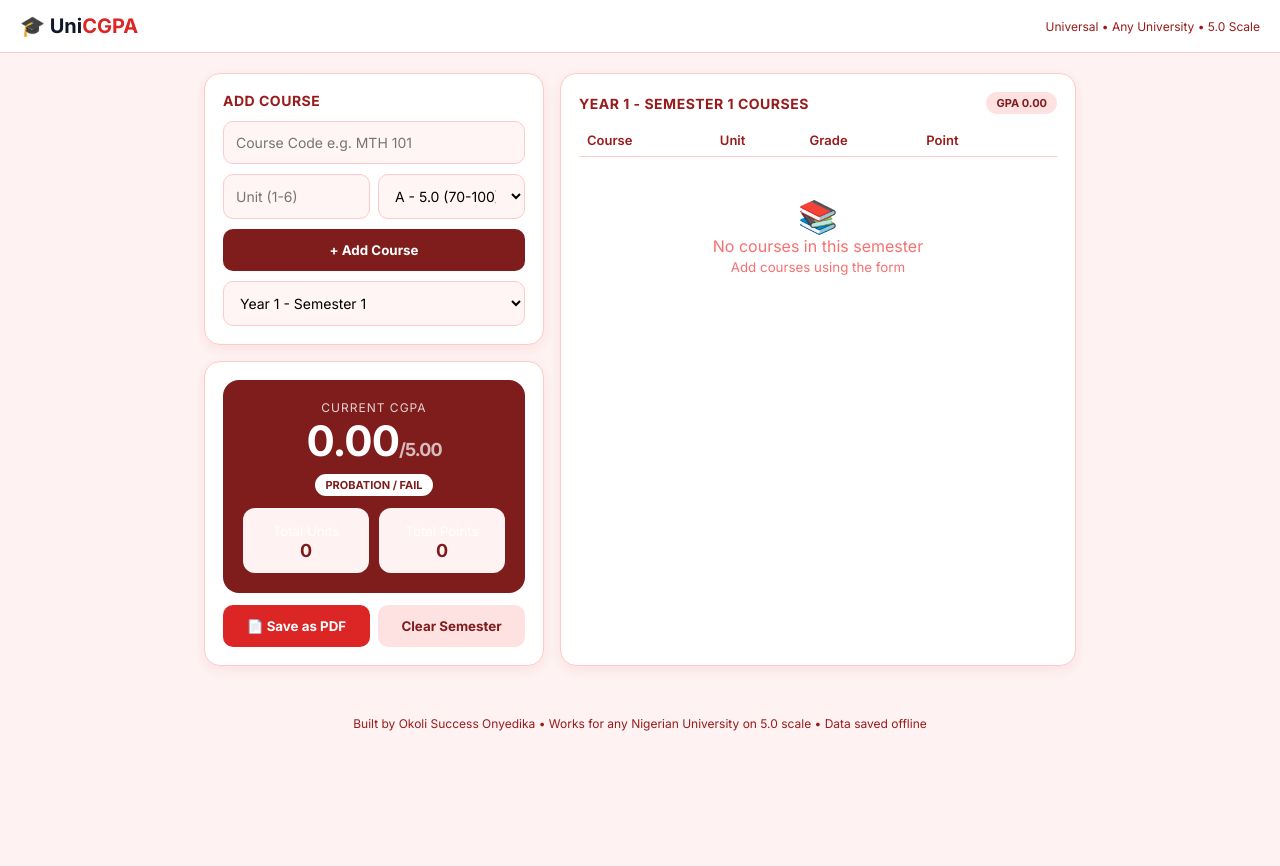
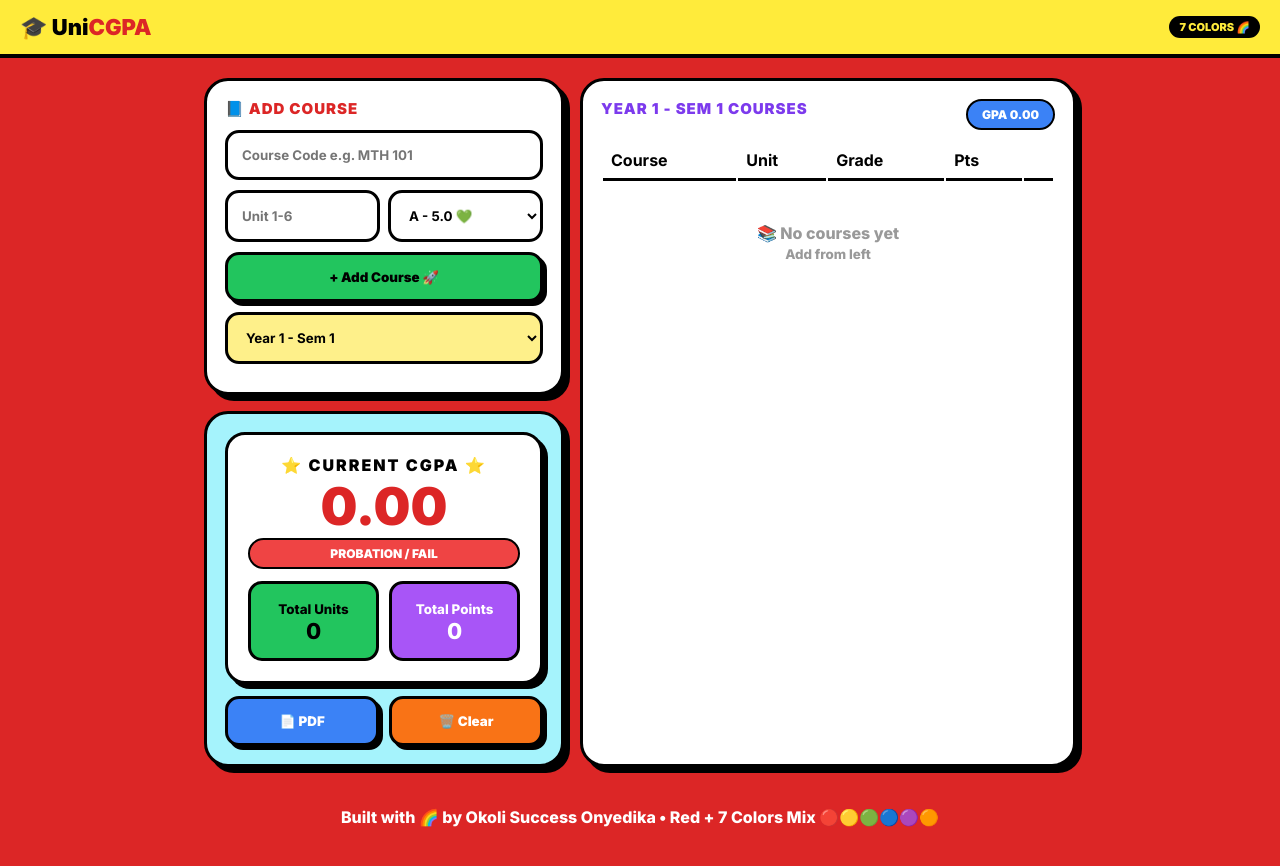
Before and after one commit to okoliugbomatics/CGPA-Calculator, a plain HTML site: page index.html in a window 1280 px wide. Before the commit the page ends 800 px from the top, so only its background shows below. Drawn offline with Linux system fonts and the light colour scheme.

Commit message:
Update index.html

```diff
--- a/index.html
+++ b/index.html
@@ -6,162 +6,118 @@
 <title>UniCGPA - Universal CGPA Calculator</title>
 <link rel="manifest" href="manifest.json">
 <meta name="theme-color" content="#dc2626">
-<link rel="apple-touch-icon" href="https://cdn-icons-png.flaticon.com/512/2232/2232688.png">
-<link href="https://fonts.googleapis.com/css2?family=Inter:wght@400;600;700&display=swap" rel="stylesheet">
+<link href="https://fonts.googleapis.com/css2?family=Inter:wght@700;800;900&display=swap" rel="stylesheet">
 <style>
 *{margin:0;padding:0;box-sizing:border-box;font-family:'Inter',sans-serif}
-body{background:#fef2f2;color:#0f172a;min-height:100vh}
-header{background:#fff;border-bottom:1px solid #fecaca;padding:14px 20px;display:flex;justify-content:space-between;align-items:center;position:sticky;top:0;z-index:10}
-.logo{font-weight:800;font-size:20px}.logo span{color:#dc2626}
-.container{max-width:900px;margin:20px auto;padding:0 14px;display:grid;grid-template-columns:1fr;gap:16px}
-@media(min-width:768px){.container{grid-template-columns:340px 1fr}}
-.card{background:#fff;border:1px solid #fecaca;border-radius:16px;padding:18px;box-shadow:0 4px 12px rgba(220,38,38,0.08)}
-.h{font-weight:700;font-size:14px;margin-bottom:12px;letter-spacing:.5px;text-transform:uppercase;color:#991b1b}
-input,select{width:100%;padding:12px;border:1px solid #fecaca;border-radius:10px;background:#fff5f5;margin-bottom:10px;outline:none;font-size:14px}
-input:focus,select:focus{border-color:#dc2626;background:#fff}
-.btn{width:100%;padding:13px;border:none;border-radius:10px;font-weight:700;cursor:pointer;transition:.2s}
-.btn-p{background:#7f1d1d;color:#fff}.btn-p:active{transform:scale(.98)}
-.btn-g{background:#dc2626;color:#fff}
-.badge{display:inline-flex;padding:4px 10px;border-radius:20px;font-size:11px;font-weight:700;background:#fee2e2;color:#7f1d1d}
-.resultBig{background:#7f1d1d;color:#fff;border-radius:16px;padding:20px;text-align:center}
-.gpaNum{font-size:42px;font-weight:800;letter-spacing:-1px}
-.gpaNum small{font-size:18px;opacity:.7}
-table{width:100%;border-collapse:collapse;margin-top:10px;font-size:13px}
-th{text-align:left;color:#991b1b;font-weight:600;padding:8px;border-bottom:1px solid #fecaca}
-td{padding:10px 8px;border-bottom:1px solid #fef2f2}
-.del{color:#dc2626;background:none;border:none;font-weight:700;cursor:pointer}
+body{background:#dc2626;min-height:100vh;padding-bottom:20px}
+header{background:#ffeb3b;border-bottom:4px solid #000;padding:14px 20px;display:flex;justify-content:space-between;align-items:center}
+.logo{font-weight:900;font-size:22px;color:#000}.logo span{color:#dc2626}
+.container{max-width:900px;margin:20px auto;padding:0 14px;display:grid;gap:16px}
+@media(min-width:768px){.container{grid-template-columns:360px 1fr}}
+.card{border:3px solid #000;border-radius:24px;padding:18px;box-shadow:6px 6px 0 #000}
+.card1{background:#ffffff}
+.card2{background:#a5f3fc}
+.card3{background:#fef08a}
+.card4{background:#ffffff}
+.h{font-weight:900;font-size:15px;margin-bottom:12px;text-transform:uppercase;letter-spacing:1px}
+.h1{color:#dc2626}.h2{color:#000}.h3{color:#7c3aed}
+input,select{width:100%;padding:14px;border:3px solid #000;border-radius:14px;background:#fff;margin-bottom:10px;font-weight:700;outline:none}
+.btn{width:100%;padding:14px;border:3px solid #000;border-radius:14px;font-weight:900;cursor:pointer;box-shadow:4px 4px 0 #000;transition:.1s}
+.btn:active{transform:translate(2px,2px);box-shadow:2px 2px 0 #000}
+.btn-add{background:#22c55e;color:#000}
+.btn-pdf{background:#3b82f6;color:#fff}
+.btn-clear{background:#f97316;color:#fff}
+.badge{padding:6px 14px;border-radius:20px;font-weight:900;border:2px solid #000;font-size:12px}
+.badge-red{background:#ef4444;color:#fff}
+.badge-blue{background:#3b82f6;color:#fff}
+.resultBig{background:#fff;border:3px solid #000;border-radius:20px;padding:20px;text-align:center;box-shadow:5px 5px 0 #000}
+.gpaNum{font-size:52px;font-weight:900;color:#dc2626}
 .stats{display:grid;grid-template-columns:1fr 1fr;gap:10px;margin-top:12px}
-.stat{background:#fef2f2;padding:12px;border-radius:12px}
-.stat b{font-size:18px;display:block;color:#7f1d1d}
-.footer{text-align:center;padding:30px;color:#991b1b;font-size:12px}
+.stat{padding:14px;border-radius:14px;border:3px solid #000;font-weight:800;text-align:center}
+.stat1{background:#22c55e;color:#000}.stat2{background:#a855f7;color:#fff}
+table{width:100%;margin-top:10px;font-weight:700}
+th{color:#000;text-align:left;padding:8px;border-bottom:3px solid #000}
+td{padding:10px 8px;border-bottom:2px solid #eee}
+.del{background:#ef4444;color:#fff;border:2px solid #000;border-radius:8px;padding:4px 10px;font-weight:900;cursor:pointer}
+.footer{text-align:center;padding:20px;color:#fff;font-weight:800}
 </style>
 </head>
 <body>
 <header>
 <div class="logo">🎓 Uni<span>CGPA</span></div>
-<div style="font-size:12px;color:#991b1b">Universal • Any University • 5.0 Scale</div>
+<div style="background:#000;color:#ffeb3b;padding:4px 10px;border-radius:20px;font-size:11px;font-weight:900">7 COLORS 🌈</div>
 </header>
 
 <div class="container">
 <div>
-<div class="card">
-<div class="h">Add Course</div>
+<div class="card card1">
+<div class="h h1">📘 ADD COURSE</div>
 <input id="cName" placeholder="Course Code e.g. MTH 101">
 <div style="display:grid;grid-template-columns:1fr 1fr;gap:8px">
-<input id="cUnit" type="number" min="1" max="6" placeholder="Unit (1-6)">
+<input id="cUnit" type="number" placeholder="Unit 1-6">
 <select id="cGrade">
-<option value="5">A - 5.0 (70-100)</option>
-<option value="4">B - 4.0 (60-69)</option>
-<option value="3">C - 3.0 (50-59)</option>
-<option value="2">D - 2.0 (45-49)</option>
-<option value="1">E - 1.0 (40-44)</option>
-<option value="0">F - 0.0 (0-39)</option>
+<option value="5">A - 5.0 💚</option>
+<option value="4">B - 4.0 💙</option>
+<option value="3">C - 3.0 💛</option>
+<option value="2">D - 2.0 🧡</option>
+<option value="1">E - 1.0 🤎</option>
+<option value="0">F - 0.0 ❤️</option>
 </select>
 </div>
-<button class="btn btn-p" onclick="add()">+ Add Course</button>
-<div style="margin-top:10px;display:flex;gap:8px">
-<select id="semSel" onchange="switchSem()" style="margin:0">
-<option value="Y1S1">Year 1 - Semester 1</option>
-<option value="Y1S2">Year 1 - Semester 2</option>
-<option value="Y2S1">Year 2 - Semester 1</option>
-<option value="Y2S2">Year 2 - Semester 2</option>
-<option value="Y3S1">Year 3 - Semester 1</option>
-<option value="Y3S2">Year 3 - Semester 2</option>
-<option value="Y4S1">Year 4 - Semester 1</option>
-<option value="Y4S2">Year 4 - Semester 2</option>
-<option value="Y5S1">Year 5 - Semester 1</option>
-<option value="Y5S2">Year 5 - Semester 2</option>
+<button class="btn btn-add" onclick="add()">+ Add Course 🚀</button>
+<select id="semSel" onchange="switchSem()" style="margin-top:10px;background:#fef08a">
+<option value="Y1S1">Year 1 - Sem 1</option>
+<option value="Y1S2">Year 1 - Sem 2</option>
+<option value="Y2S1">Year 2 - Sem 1</option>
+<option value="Y2S2">Year 2 - Sem 2</option>
+<option value="Y3S1">Year 3 - Sem 1</option>
+<option value="Y3S2">Year 3 - Sem 2</option>
+<option value="Y4S1">Year 4 - Sem 1</option>
+<option value="Y4S2">Year 4 - Sem 2</option>
 </select>
 </div>
-</div>
 
-<div class="card" style="margin-top:16px">
-<div class="resultBig" id="resultBox">
-<div style="opacity:.8;font-size:12px;letter-spacing:1px">CURRENT CGPA</div>
+<div class="card card2" style="margin-top:16px">
+<div class="resultBig">
+<div style="font-weight:900;color:#000;letter-spacing:2px">⭐ CURRENT CGPA ⭐</div>
 <div class="gpaNum" id="cgpa">0.00</div>
-<div id="class" class="badge" style="margin-top:8px;background:#fff;color:#7f1d1d">Add courses to calculate</div>
+<div id="class" class="badge badge-red">Add courses</div>
 <div class="stats">
-<div class="stat"><small>Total Units</small><b id="tUnits">0</b></div>
-<div class="stat"><small>Total Points</small><b id="tPoints">0</b></div>
+<div class="stat stat1"><small>Total Units</small><div style="font-size:22px" id="tUnits">0</div></div>
+<div class="stat stat2"><small>Total Points</small><div style="font-size:22px" id="tPoints">0</div></div>
 </div>
 </div>
-<div style="margin-top:12px;display:grid;grid-template-columns:1fr 1fr;gap:8px">
-<button class="btn btn-g" onclick="window.print()">📄 Save as PDF</button>
-<button class="btn" style="background:#fee2e2;color:#7f1d1d" onclick="clearAll()">Clear Semester</button>
+<div style="display:grid;grid-template-columns:1fr 1fr;gap:10px;margin-top:12px">
+<button class="btn btn-pdf" onclick="window.print()">📄 PDF</button>
+<button class="btn btn-clear" onclick="clearAll()">🗑️ Clear</button>
 </div>
 </div>
 </div>
 
-<div class="card">
-<div style="display:flex;justify-content:space-between;align-items:center">
-<div class="h" style="margin:0" id="semTitle">Year 1 - Semester 1 Courses</div>
-<div class="badge" id="gpaBadge">GPA 0.00</div>
+<div class="card card4">
+<div style="display:flex;justify-content:space-between">
+<div class="h h3" id="semTitle">Year 1 - Sem 1 Courses</div>
+<div class="badge badge-blue" id="gpaBadge">GPA 0.00</div>
 </div>
-<div style="overflow:auto">
-<table id="table">
-<tr><th>Course</th><th>Unit</th><th>Grade</th><th>Point</th><th></th></tr>
-</table>
-</div>
-<div id="empty" style="text-align:center;padding:40px 10px;color:#f87171">
-<p style="font-size:32px">📚</p>
-<p>No courses in this semester</p>
-<small>Add courses using the form</small>
-</div>
+<table id="table"><tr><th>Course</th><th>Unit</th><th>Grade</th><th>Pts</th><th></th></tr></table>
+<div id="empty" style="text-align:center;padding:40px;color:#999;font-weight:800">📚 No courses yet<br><small>Add from left</small></div>
 </div>
 </div>
 
-<div class="footer">Built by Okoli Success Onyedika • Works for any Nigerian University on 5.0 scale • Data saved offline</div>
+<div class="footer">Built with 🌈 by Okoli Success Onyedika • Red + 7 Colors Mix 🔴🟡🟢🔵🟣🟠</div>
 
 <script>
-let data = JSON.parse(localStorage.getItem('unicgpa_v2') || '{}')
-let currentSem = localStorage.getItem('unicgpa_curr') || 'Y1S1'
-const semNames = {Y1S1:"Year 1 - Semester 1",Y1S2:"Year 1 - Semester 2",Y2S1:"Year 2 - Semester 1",Y2S2:"Year 2 - Semester 2",Y3S1:"Year 3 - Semester 1",Y3S2:"Year 3 - Semester 2",Y4S1:"Year 4 - Semester 1",Y4S2:"Year 4 - Semester 2",Y5S1:"Year 5 - Semester 1",Y5S2:"Year 5 - Semester 2"}
-if(!data[currentSem]) data[currentSem]=[]
+let data=JSON.parse(localStorage.getItem('unicgpa_v2')||'{}'),currentSem=localStorage.getItem('unicgpa_curr')||'Y1S1'
+const semNames={Y1S1:"Year 1 - Sem 1",Y1S2:"Year 1 - Sem 2",Y2S1:"Year 2 - Sem 1",Y2S2:"Year 2 - Sem 2",Y3S1:"Year 3 - Sem 1",Y3S2:"Year 3 - Sem 2",Y4S1:"Year 4 - Sem 1",Y4S2:"Year 4 - Sem 2"}
+if(!data[currentSem])data[currentSem]=[]
 document.getElementById('semSel').value=currentSem
 function save(){localStorage.setItem('unicgpa_v2',JSON.stringify(data));localStorage.setItem('unicgpa_curr',currentSem)}
-function switchSem(){currentSem=document.getElementById('semSel').value;if(!data[currentSem]) data[currentSem]=[];save();render()}
-function add(){
-let name=document.getElementById('cName').value.trim()||'Course '+(data[currentSem].length+1)
-let unit=parseInt(document.getElementById('cUnit').value)
-let grade=parseInt(document.getElementById('cGrade').value)
-if(!unit||unit<1){alert('Enter credit unit 1-6');return}
-data[currentSem].push({name,unit,grade})
-document.getElementById('cName').value='';document.getElementById('cUnit').value=''
-save();render()
-}
+function switchSem(){currentSem=document.getElementById('semSel').value;if(!data[currentSem])data[currentSem]=[];save();render()}
+function add(){let n=document.getElementById('cName').value.trim()||'Course '+(data[currentSem].length+1),u=parseInt(document.getElementById('cUnit').value),g=parseInt(document.getElementById('cGrade').value);if(!u){alert('Enter Unit');return}data[currentSem].push({name:n,unit:u,grade:g});document.getElementById('cName').value='';document.getElementById('cUnit').value='';save();render()}
 function del(i){data[currentSem].splice(i,1);save();render()}
-function clearAll(){if(confirm('Clear all courses in '+semNames[currentSem]+'?')){data[currentSem]=[];save();render()}}
-function render(){
-let table=document.getElementById('table')
-table.innerHTML='<tr><th>Course</th><th>Unit</th><th>Grade</th><th>Point</th><th></th></tr>'
-let semCourses=data[currentSem]||[]
-let semU=0,semP=0
-semCourses.forEach((c,i)=>{
-let p=c.unit*c.grade;semU+=c.unit;semP+=p
-table.innerHTML+=`<tr><td><b>${c.name}</b></td><td>${c.unit}</td><td>${c.grade}.0</td><td>${p}</td><td><button class="del" onclick="del(${i})">✕</button></td></tr>`
-})
-document.getElementById('empty').style.display=semCourses.length?'none':'block'
-let gpa=semU?(semP/semU).toFixed(2):'0.00'
-document.getElementById('gpaBadge').innerText='GPA '+gpa
-document.getElementById('semTitle').innerText=semNames[currentSem]+' Courses'
-let totalU=0,totalP=0
-Object.values(data).forEach(list=>{list.forEach(c=>{totalU+=c.unit;totalP+=c.unit*c.grade})})
-let cgpa=totalU?(totalP/totalU).toFixed(2):'0.00'
-document.getElementById('cgpa').innerHTML=cgpa+'<small>/5.00</small>'
-document.getElementById('tUnits').innerText=totalU
-document.getElementById('tPoints').innerText=totalP
-let cls='',clsColor='#fee2e2'
-let v=parseFloat(cgpa)
-if(v>=4.5){cls='FIRST CLASS'}
-else if(v>=3.5){cls='SECOND CLASS UPPER (2:1)'}
-else if(v>=2.4){cls='SECOND CLASS LOWER (2:2)'}
-else if(v>=1.5){cls='THIRD CLASS'}
-else if(v>=1.0){cls='PASS'}
-else cls='PROBATION / FAIL'
-document.getElementById('class').innerText=cls
-}
-render()
-if('serviceWorker' in navigator){navigator.serviceWorker.register('sw.js')}
+function clearAll(){if(confirm('Clear '+semNames[currentSem]+'?')){data[currentSem]=[];save();render()}}
+function render(){let t=document.getElementById('table');t.innerHTML='<tr><th>Course</th><th>Unit</th><th>Grade</th><th>Pts</th><th></th></tr>';let c=data[currentSem]||[],su=0,sp=0;c.forEach((x,i)=>{let p=x.unit*x.grade;su+=x.unit;sp+=p;t.innerHTML+=`<tr><td>${x.name}</td><td>${x.unit}</td><td>${x.grade}.0</td><td>${p}</td><td><button class=del onclick=del(${i})>X</button></td></tr>`});document.getElementById('empty').style.display=c.length?'none':'block';let g=su?(sp/su).toFixed(2):'0.00';document.getElementById('gpaBadge').innerText='GPA '+g;document.getElementById('semTitle').innerText=semNames[currentSem]+' Courses';let tu=0,tp=0;Object.values(data).forEach(l=>l.forEach(v=>{tu+=v.unit;tp+=v.unit*v.grade}));let cg=tu?(tp/tu).toFixed(2):'0.00';document.getElementById('cgpa').innerText=cg;document.getElementById('tUnits').innerText=tu;document.getElementById('tPoints').innerText=tp;let cl='';let v=parseFloat(cg);if(v>=4.5)cl='FIRST CLASS 🥇';else if(v>=3.5)cl='2:1 UPPER 🔥';else if(v>=2.4)cl='2:2 LOWER';else if(v>=1.5)cl='THIRD CLASS';else if(v>=1.0)cl='PASS';else cl='PROBATION / FAIL';document.getElementById('class').innerText=cl}
+render();if('serviceWorker' in navigator)navigator.serviceWorker.register('sw.js')
 </script>
 </body>
 </html>
```
